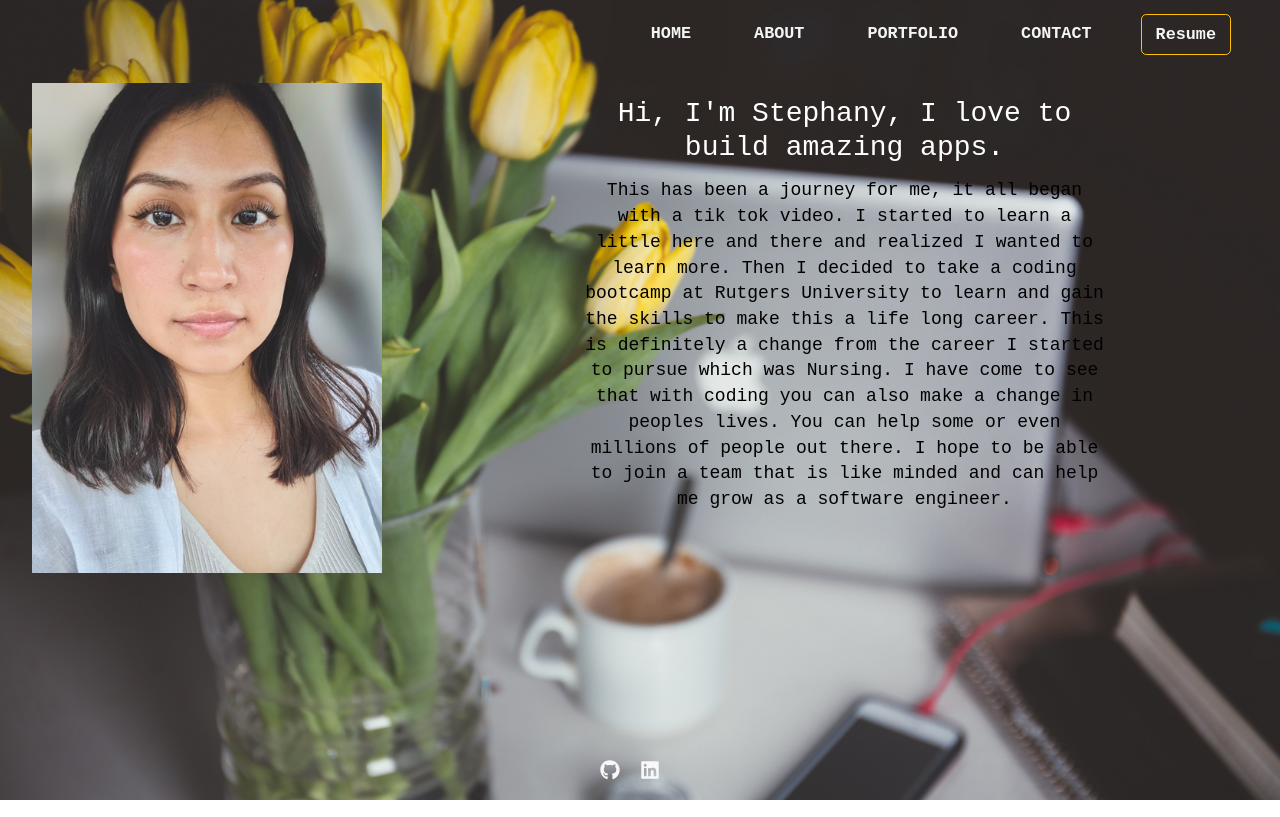
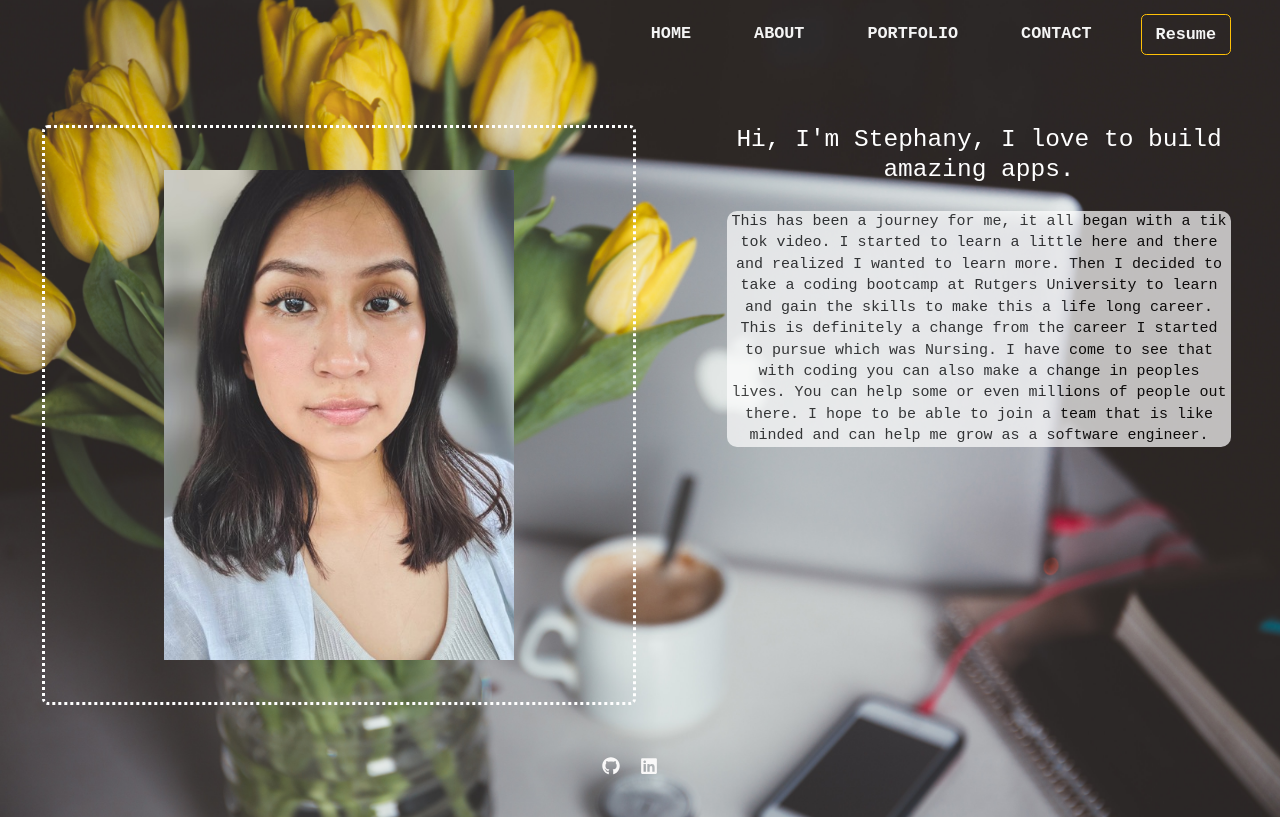
Before and after one commit to sflores926/sflores926.github.io, a React (Create React App) app: page /#/about in a window 1280 px wide. Built offline with nearby package versions, Linux system fonts and the light colour scheme.

Commit message:
worked on css for about and homepage got everthing to align removed containers causing margin to be uneven

```diff
--- a/src/App.js
+++ b/src/App.js
@@ -9,6 +9,8 @@ import NavTabs from './components/NavTabs';
 import Footer from './components/Footer';
 
 import {HashRouter, Route, Routes} from 'react-router-dom';
+// import { BrowserRouter, Route, Routes } from 'react-router-dom';
+
 
 // import PortfolioContainer from "./components/PortfolioContainer";
 
@@ -18,20 +20,14 @@ import {HashRouter, Route, Routes} from 'react-router-dom';
 function App() {
   return (
     <HashRouter>
-        {/* Wrap page elements in Router component to keep track of location state */}
-
         <div className="flex-column justify-flex-start min-100-vh">
           <NavTabs />
-            <div className="container">
-              {/* Wrap Route elements in a Routes component */}
+          <div className="">
             <Routes>
-                {/* Define routes using the Route component to render different page components at different paths */}
-                {/* Define a default route that will render the Home component */}
               <Route
                 path="/"
                 element={<Home />}
               />
-                {/* Define a route that will take in variable data */}
               <Route
                 path="/about"
                 element={<About />}
@@ -48,8 +44,33 @@ function App() {
           </div>
           <Footer />
         </div>
+    </HashRouter>
 
-      </HashRouter>
+    // <BrowserRouter>
+    //  <div className="flex-column justify-flex-start min-100-vh">
+    // <NavTabs />
+    // </div>
+    // <Routes>
+    //   <Route
+    //   path="/section"
+    //   element={<Section />}/>
+    // </Routes>
+    // <Footer />
+    // </BrowserRouter>
+
+    // <div className="flex-column justify-flex-start min-100-vh">
+    //   <NavTabs />
+    //   <Home />
+    //   <About />
+    //   <Portfolio />
+    //   <Contact />
+    //   <Footer />
+    // </div>
+
+
+
+
+
   );
 }
 
--- a/src/components/Footer.js
+++ b/src/components/Footer.js
@@ -14,7 +14,8 @@ const Footer = () => {
             display: "flex",
             justifyContent: "center",
             width: "100vw",
-            padding: "15px"
+            paddingTop: "20px",
+            paddingBottom:"20px"
 
         },
         icon: {
--- a/src/components/NavTabs.js
+++ b/src/components/NavTabs.js
@@ -1,10 +1,9 @@
 import React from 'react';
 import "./NavTabsStyles.css"
 import Pdf from '../assets/Copy of Stephany Flores Resume.pdf'
-import {Link} from 'react-router-dom';
+import { Link } from 'react-router-dom';
 
-// Here we are using object destructuring assignment to pluck off our variables from the props object
-// We assign them to their own variable names
+
 function NavTabs({ currentPage, handlePageChange }) {
   // const styles = {
   //   taco: {
@@ -19,8 +18,6 @@ function NavTabs({ currentPage, handlePageChange }) {
           <a
             href="/"
             onClick={() => handlePageChange('Home')}
-            // This is a conditional (ternary) operator that checks to see if the current page is "Home"
-            // If it is, we set the current page to 'nav-link-active', otherwise we set it to 'nav-link'
             className={currentPage === 'Home' ? 'nav-link active' : 'nav-link '}
           >
             HOME
@@ -29,39 +26,36 @@ function NavTabs({ currentPage, handlePageChange }) {
         <li className="nav-item">
           <Link
           to={{pathname: "/about"}}
-            // href="/about"
-            // onClick={() => handlePageChange('About')}
-            // Check to see if the currentPage is `About`, and if so we use the active link class from bootstrap. Otherwise, we set it to a normal nav-link
             className={currentPage === 'About' ? 'nav-link active' : 'nav-link'}
           >
             ABOUT
           </Link>
         </li>
         <li className="nav-item">
-          <a
-            href="/portfolio"
+          <Link
+           to={{pathname: "/portfolio"}}
+            // href="/portfolio"
             onClick={() => handlePageChange('Portfolio')}
-            // Check to see if the currentPage is `Blog`, and if so we use the active link class from bootstrap. Otherwise, we set it to a normal nav-link
             className={currentPage === 'Portfolio' ? 'nav-link active' : 'nav-link'}
           >
             PORTFOLIO
-          </a>
+          </Link>
         </li>
         <li className="nav-item">
-          <a
-            href="/contact"
+          <Link
+           to={{pathname: "/contact"}}
+            // href="/contact"
             onClick={() => handlePageChange('Contact')}
-            // Check to see if the currentPage is `Contact`, and if so we use the active link class from bootstrap. Otherwise, we set it to a normal nav-link
             className={currentPage === 'Contact' ? 'nav-link active' : 'nav-link'}
           >
             CONTACT
-          </a>
+          </Link>
         </li>
-        <li className='nav-item ' ><a class="nav-link btn btn-outline-warning" href={Pdf}>Resume</a></li>
+        <li className='nav-item ' ><a className="nav-link btn btn-outline-warning" href={Pdf}>Resume</a></li>
       </ul>
 
 
-      {/* <Link to="/">
+    {/* <Link to="/">
         <h1>Stephany</h1>
       </Link>
       <ul>
@@ -79,9 +73,42 @@ function NavTabs({ currentPage, handlePageChange }) {
         </li>
       </ul> */}
 
+{/* <nav className="navbar navbar-expand-lg ">
+  <a className="navbar-brand" href="#home">Stephy</a>
+   <button className="navbar-toggler" type="button" data-toggle="collapse" data-target="#navbarNav" aria-controls="navbarNav" aria-expanded="false" aria-label="Toggle navigation">
+    <span className="navbar-toggler-icon"></span>
+  </button>
+  <div className="collapse navbar-collapse mb-3 p-3 justify-content-end" id="navbarNav">
+    <ul className="navbar-nav">
+      <li className="nav-item active">
+        <a className="nav-link" href="#home" >Home</a>
+      </li>
+      <li className="nav-item">
+        <a className="nav-link" href="#about">About</a>
+      </li>
+      <li className="nav-item">
+        <a  href="#portfolio"  onClick={() => handlePageChange('Portfolio')}
+            // Check to see if the currentPage is `Blog`, and if so we use the active link class from bootstrap. Otherwise, we set it to a normal nav-link
+            className={currentPage === 'Portfolio' ? 'nav-link active' : 'nav-link'}>Portfolio</a>
+      </li>
+      <li className="nav-item">
+        <a className="nav-link " href="#contact">Contact</a>
+      </li>
+      <li className='nav-item ' ><a class="nav-link btn btn-outline-warning" href={Pdf}>Resume</a></li>
+    </ul>
+  </div>
+</nav> */}
+
+
+
 
 
     </div>
+
+
+
+
+
   );
 }
 
--- a/src/index.css
+++ b/src/index.css
@@ -5,12 +5,12 @@
 
 * {
   margin: 0 !important;
-  /* width: 100vh !important; */
-  /* height: 100vh !important; */
+  /* width: 100vh !important;
+ height: 100vh !important;  */
   /* padding: 0 !important; */
   box-sizing: border-box !important;
   font-family: 'Courier New', Courier, monospace, sans-serif, 'Times New Roman', Times, serif !important;
-  font-size: 20px;
+  font-size: 18px;
 }
 
 
@@ -31,6 +31,9 @@ body {
  /* position: absolute; */
  /* top: 0; */
  /* left: 0; */
+ /* border: 2px solid white;  */
+/* position: relative; */
+
 }
 
 a {
--- a/src/pages/About.js
+++ b/src/pages/About.js
@@ -1,20 +1,28 @@
 import React from 'react';
 import me from '../assets/StephanyFlores.jpeg'
+import "./aboutStyle.css";
 
 
 export default function About() {
   const styles = {
     taco: {
-      fontSize: '18px',
-      // position: "absolute",
+      // border: '2px solid white',
+      // position: "relative",
       // display:"flex",
       // justifyContent: "center",
       // width: "100vw"
+      // border: ' solid white',
+      borderRadius: '6px',
+      // padding: '15px ',
+      border: '3px dotted white',
+
+
 
     },
     cat: {
-      // opacity: '0.4',
-      // background: 'black',
+      opacity: '0.7',
+      background: 'white',
+      borderRadius: '10px',
 
     },
     dog: {
@@ -23,29 +31,29 @@ export default function About() {
       // justifyContent: "center",
       // padding: "15px",
       // position: "relative",
+      fontSize: '15px'
 
     }
   }
 
 
   return (
-    <div>
-      <div className="container" >
-        <div className="row" >
-          <div className="col">
-            <img src={me} width='350' heights='100' alt="Girl in a jacket" />
+    <div className='mb-5 pb-5'>
+      <div className=" mb-3 pb-3 "  >
+        <div className="row " >
+          <div className="col text-center p-5 m-5 " style={styles.taco}>
+            <img src={me} width='350' heights='100' alt="Girl with brown hair and brown eyes" />
           </div>
-          <div className="col text-center" style={styles.dog} >
-            <div>
-              <h2 className="text-white p-3">
-                Hi, I'm Stephany, I love to build amazing
-                apps.
-              </h2>
-              <div style={styles.cat}>
-                <p style={styles.taco} className=" text-black">
-                  This has been a journey for me, it all began with a tik tok video. I started to learn a little here and there and realized I wanted to learn more. Then I decided to take a coding bootcamp at Rutgers University to learn and gain the skills to make this a life long career. This is definitely a change from the career I started to pursue which was Nursing. I have come to see that with coding you can also make a change in peoples lives. You can help some or even millions of people out there. I hope to be able to join a team that is like minded and can help me grow as a software engineer.
-                </p>
-              </div>
+          <div className="blog col pt-4 mt-4 p-2 m-5 ">
+            <h3 className="text-white text-center">
+              Hi, I'm Stephany, I love to build amazing
+              apps.
+            </h3>
+            <br></br>
+            <div style={styles.cat}>
+              <p className="text-black" style={styles.dog}>
+                This has been a journey for me, it all began with a tik tok video. I started to learn a little here and there and realized I wanted to learn more. Then I decided to take a coding bootcamp at Rutgers University to learn and gain the skills to make this a life long career. This is definitely a change from the career I started to pursue which was Nursing. I have come to see that with coding you can also make a change in peoples lives. You can help some or even millions of people out there. I hope to be able to join a team that is like minded and can help me grow as a software engineer.
+              </p>
             </div>
           </div>
         </div>
--- a/src/pages/Home.js
+++ b/src/pages/Home.js
@@ -6,14 +6,15 @@ import Typewriter from "typewriter-effect";
 export default function Home() {
   const styles={
     taco: {
-      backgroundColor: "blue",
-      animation: "barry 2s infinite",
-      position: "relative",
-      marginTop: "100px",
+      // backgroundColor: "blue",
+      // animation: "barry 2s infinite",
+      // position: "relative",
+      // marginTop: "100px",
 
-      display:"flex",
-      justifyContent: "center",
-      width: "100vw"
+      // display:"flex",
+      // justifyContent: "center",
+      // width: "100vw"
+      paddingTop: "200px"
     },
     cat: {
       display:"flex",
@@ -24,11 +25,13 @@ export default function Home() {
     },
     dog: {
       // marginTop: "150px",
-      padding: "150px",
-      position:'relative',
+      // padding: "200px",
+      // position:'relative',
       justifyContent: "center",
       width: "100vw",
-      marginTop: "100px",
+      // marginTop: "100px",
+      // border: 'solid white',
+
 
 
 
@@ -36,10 +39,11 @@ export default function Home() {
   }
 
   return (
+    <div className="text-center" style={styles.taco}>
     <div className="introBox" style={styles.dog}>
       <div className='introWords'>
-        <p className='p-2'>Hello</p>
-        <h1 className='p-2'>I am Stephany Flores,</h1>
+        <p className='p-3'>Hello</p>
+        <h1 className='p-3 '>I am Stephany Flores,</h1>
         {/* <p className='p-3'> A full stack web developer located in the East Coast <FaHeart /></p> */}
         <div style={styles.cat}>
         <Typewriter
@@ -56,19 +60,20 @@ export default function Home() {
       <div className='d-flex justify-content-center'>
         <div className='px-2'>
           <a
-            href="/portfolio"
+            href="#/portfolio"
             className=" mr-2 btn btn-info text-white">
             My Portfolio
           </a>
         </div>
         <div className='px-2'>
           <a
-            href="/contact"
+            href="#/contact"
             className=" btn btn-secondary text-white">
             Work With Me
           </a>
         </div>
       </div>
     </div>
+    </div>
   );
 }
--- /dev/null
+++ b/src/pages/aboutStyle.css
@@ -0,0 +1,3 @@
+/* placeholder{
+
+} */
--- a/src/pages/styleHome.css
+++ b/src/pages/styleHome.css
@@ -1,7 +1,7 @@
-p {
+/* p {
     font-size: 28px;
 
-}
+} */
 
 h1 {
  /* font-weight: bold; */
```
Lines whose indentation alone changed are shown as unchanged.
